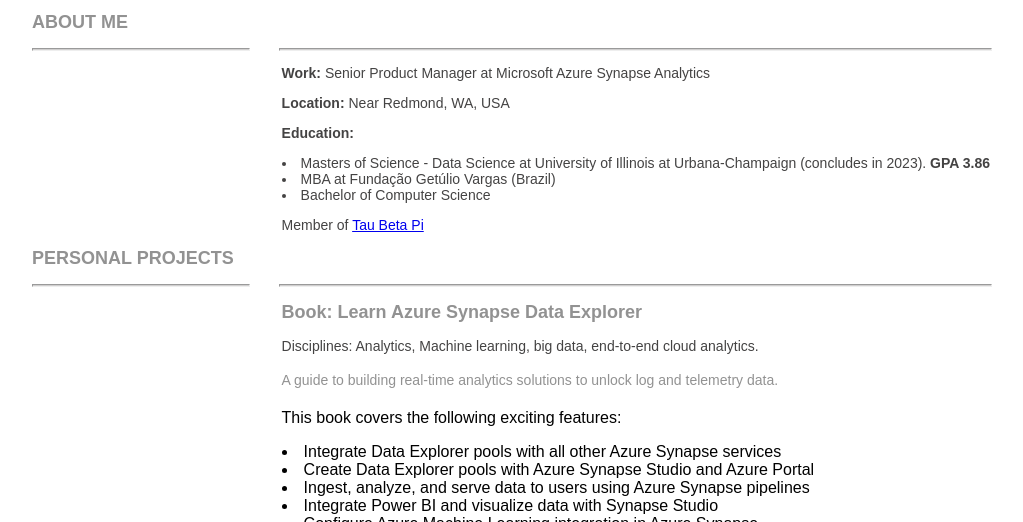
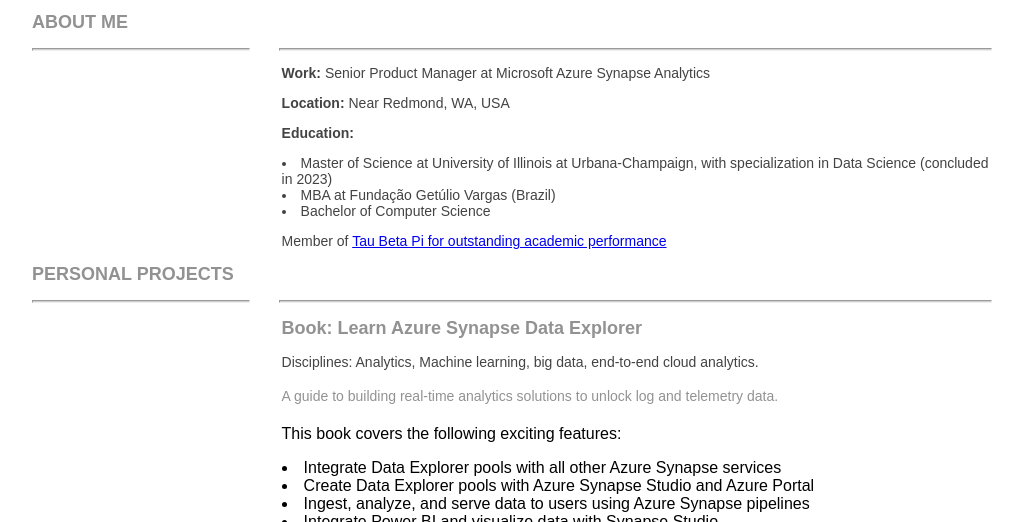
Before and after one commit to periclesrocha/periclesrocha.github.io, a plain HTML site: page index.html in a window 1280 px wide. Shown: the part 578-1100 px from the top of the page, without its empty margins (128-1151 px from the left). Drawn offline with Linux system fonts and the light colour scheme.

Commit message:
Update index.html

```diff
--- a/index.html
+++ b/index.html
@@ -82,10 +82,10 @@
 			<p><b>Work:</b> Senior Product Manager at Microsoft Azure Synapse Analytics</p>
 			<p><b>Location:</b> Near Redmond, WA, USA</p>
 			<p><b>Education:</b>
-	    <li> Masters of Science - Data Science at University of Illinois at Urbana-Champaign (concludes in 2023). <b>GPA 3.86</b></li>
+	    <li> Master of Science at University of Illinois at Urbana-Champaign, with specialization in Data Science (concluded in 2023)</li>
 	    <li> MBA at Fundação Getúlio Vargas (Brazil)</li>
 	    <li> Bachelor of Computer Science</li>
-			<p> Member of <a href="https://en.wikipedia.org/wiki/Tau_Beta_Pi" target="_blank">Tau Beta Pi</a></p>
+			<p> Member of <a href="https://en.wikipedia.org/wiki/Tau_Beta_Pi" target="_blank">Tau Beta Pi for outstanding academic performance</a></p>
 		</span>
     </div>
   </section>
```
